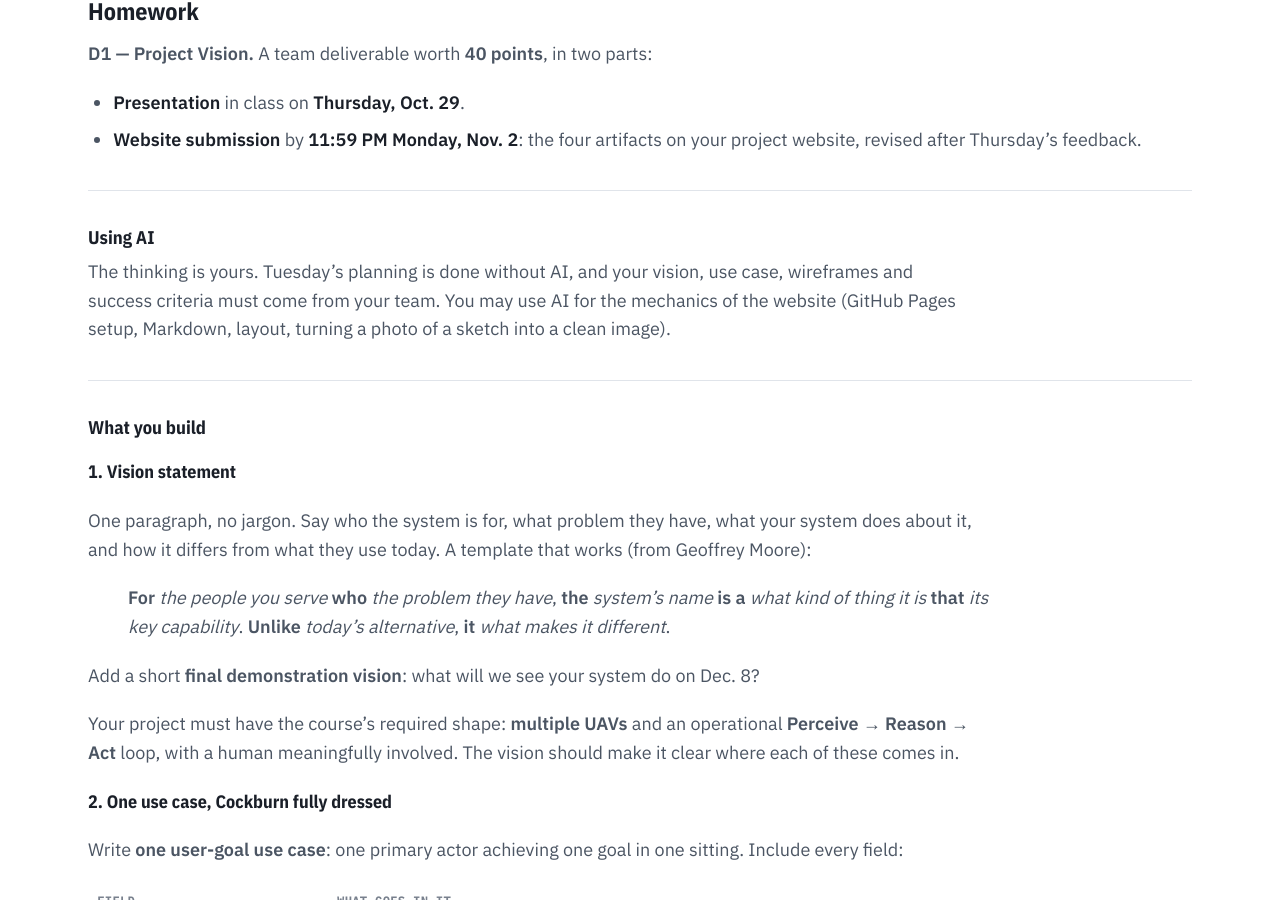
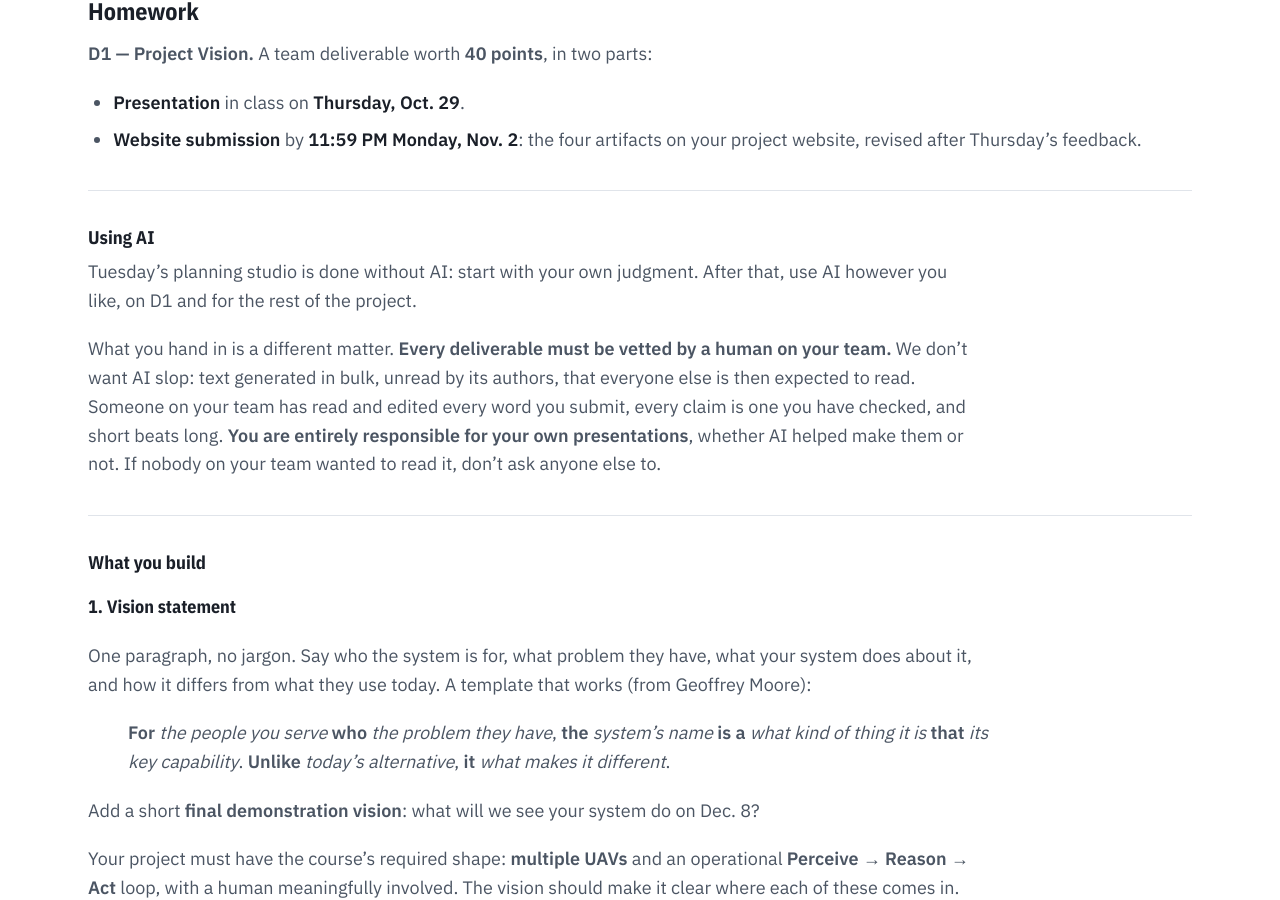
Before and after one commit to JaneClelandHuang/uav-native-ai, a Jekyll site: the page built from project/d1.md, in a window 1280 px wide and 900 px high, scrolled down 1443 px. Built offline with Jekyll 4.4.1, drawn with Linux system fonts in a browser that asks for light colours; our own code applies the rules of GitHub Pages for plain Markdown files.

Commit message:
D1 draft: open AI use; all deliverables human-vetted, no AI slop
Co-Authored-By: Claude Opus 5.5 <noreply@anthropic.com>

```diff
--- a/project/d1.md
+++ b/project/d1.md
@@ -70,10 +70,17 @@ parts:
 
 ### Using AI
 
-The thinking is yours. Tuesday's planning is done without AI, and your
-vision, use case, wireframes and success criteria must come from your
-team. You may use AI for the mechanics of the website (GitHub Pages setup,
-Markdown, layout, turning a photo of a sketch into a clean image).
+Tuesday's planning studio is done without AI: start with your own
+judgment. After that, use AI however you like, on D1 and for the rest of
+the project.
+
+What you hand in is a different matter. **Every deliverable must be vetted
+by a human on your team.** We don't want AI slop: text generated in bulk,
+unread by its authors, that everyone else is then expected to read.
+Someone on your team has read and edited every word you submit, every
+claim is one you have checked, and short beats long. **You are entirely
+responsible for your own presentations**, whether AI helped make them or
+not. If nobody on your team wanted to read it, don't ask anyone else to.
 
 ---
 
```
